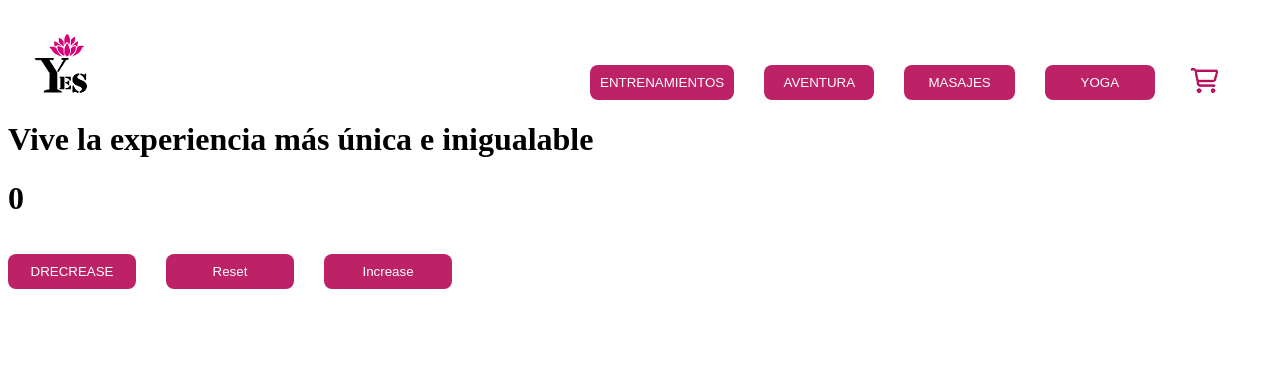
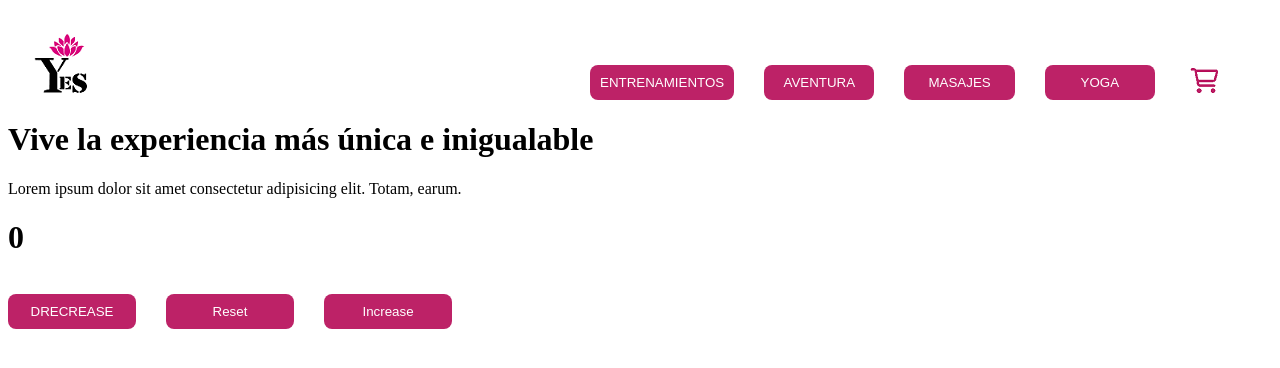
Before and after one commit to YesikaPerezRavelo/ProductYesFitness, a React (Vite) app: page / in a window 1280 px wide. Shown: the top 368 px of the page. Built offline with nearby package versions, Linux system fonts and the light colour scheme.

Commit message:
organizando

```diff
--- a/src/App.jsx
+++ b/src/App.jsx
@@ -5,12 +5,29 @@ import viteLogo from "/vite.svg";
 import ItemCount from "./components/ItemCount/ItemCount.jsx";
 import NavBar from "./components/Navbar/NavBar.jsx";
 
+const Layout = (props) => {
+  console.log(props);
+  return (
+    <div>
+      <h1 style={{ color: props.color }}>{props.title}</h1>
+      {props.children}
+    </div>
+  );
+};
+
 function App() {
   return (
     <>
       <NavBar />
 
-      <h1>Vive la experiencia más única e inigualable</h1>
+      <Layout
+        title={"Vive la experiencia más única e inigualable"}
+        color="Dark"
+      >
+        <p>
+          Lorem ipsum dolor sit amet consectetur adipisicing elit. Totam, earum.
+        </p>
+      </Layout>
 
       <ItemCount />
     </>
```
